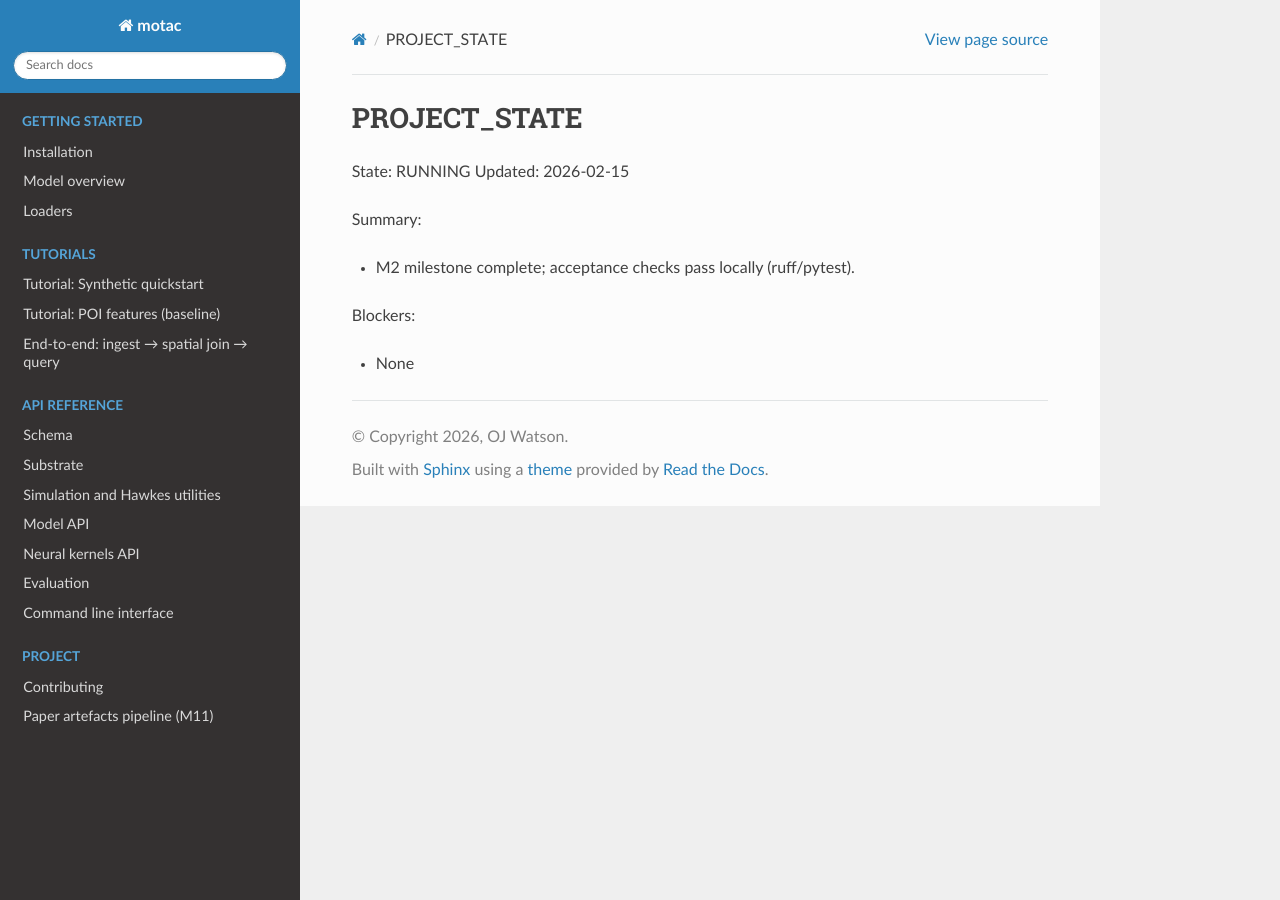
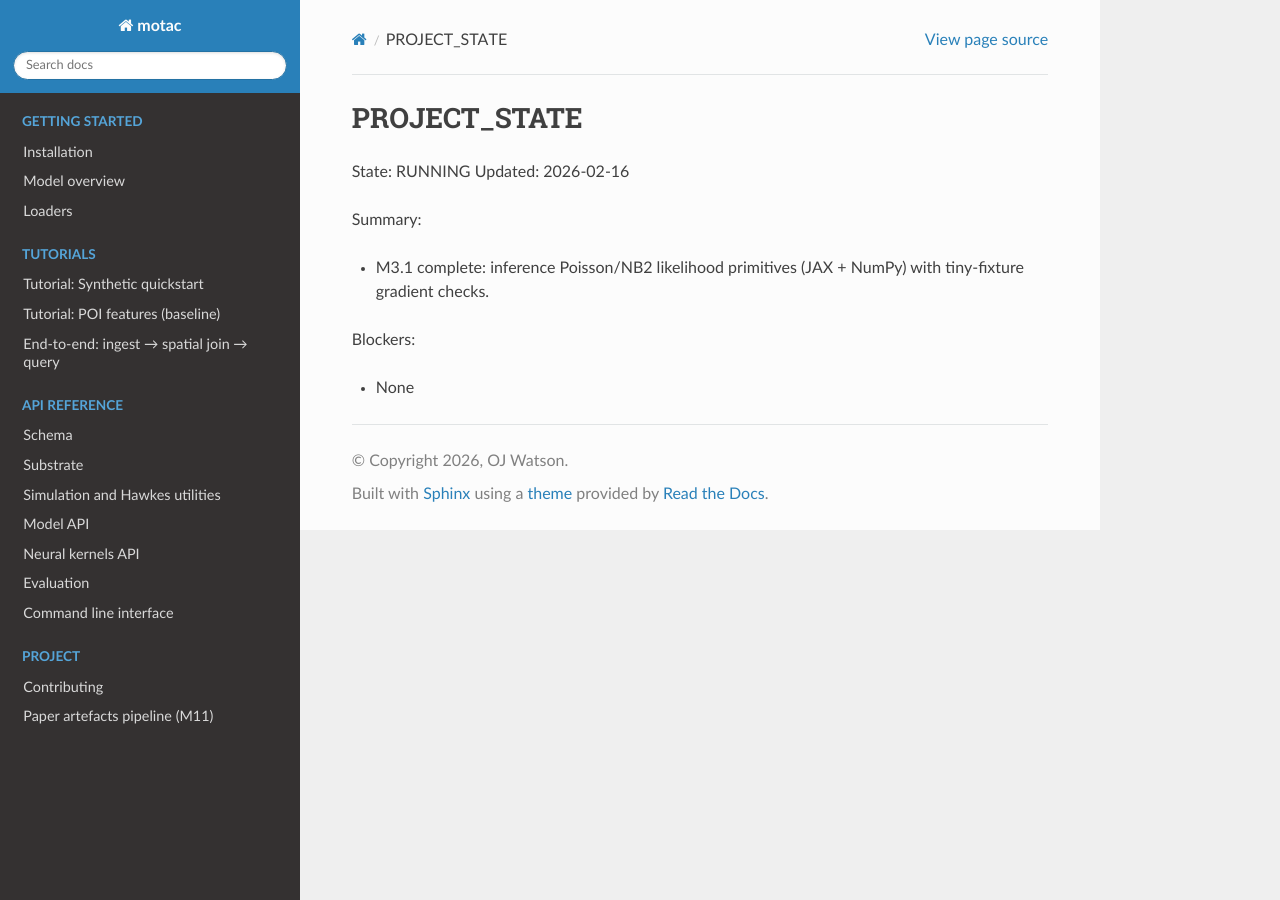
Before and after one commit to OJWatson/motac, a Sphinx documentation site: the page built from docs/agent/PROJECT_STATE.md, in a window 1280 px wide. Built offline with Sphinx 7.4.7 and the Read the Docs theme 3.1.0, drawn with Linux system fonts in a browser that asks for light colours.

Commit message:
docs(agent): mark M3.1 done

```diff
--- a/docs/agent/PROJECT_STATE.md
+++ b/docs/agent/PROJECT_STATE.md
@@ -1,10 +1,10 @@
 # PROJECT_STATE
 
 State: RUNNING
-Updated: 2026-02-15
+Updated: 2026-02-16
 
 Summary:
-- M2 milestone complete; acceptance checks pass locally (ruff/pytest).
+- M3.1 complete: inference Poisson/NB2 likelihood primitives (JAX + NumPy) with tiny-fixture gradient checks.
 
 Blockers:
 - None
```
Also changed, not shown: docs/agent/CHANGELOG_AGENT.md (+3 -0 lines), docs/agent/NEXT_TASKS.md (+3 -1 lines), docs/agent/TASKSTATE.yaml (+9 -2 lines).
